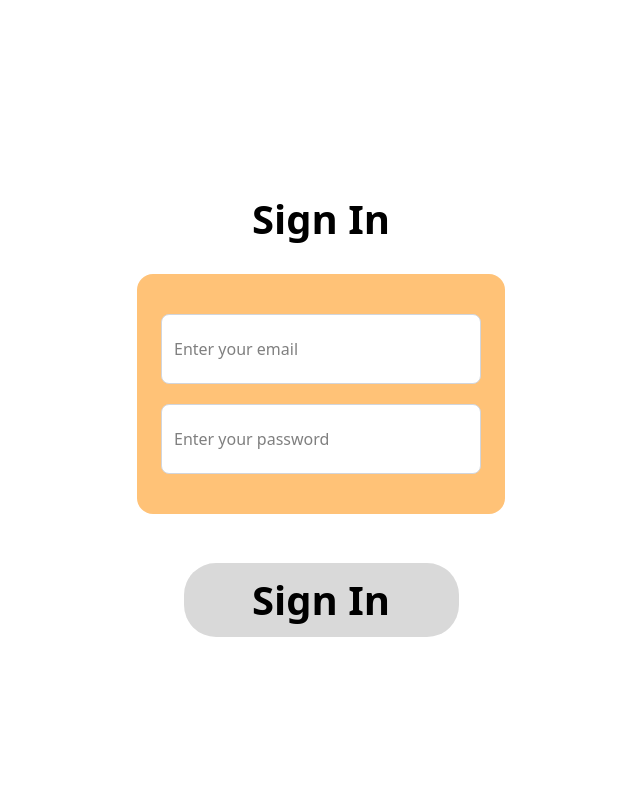
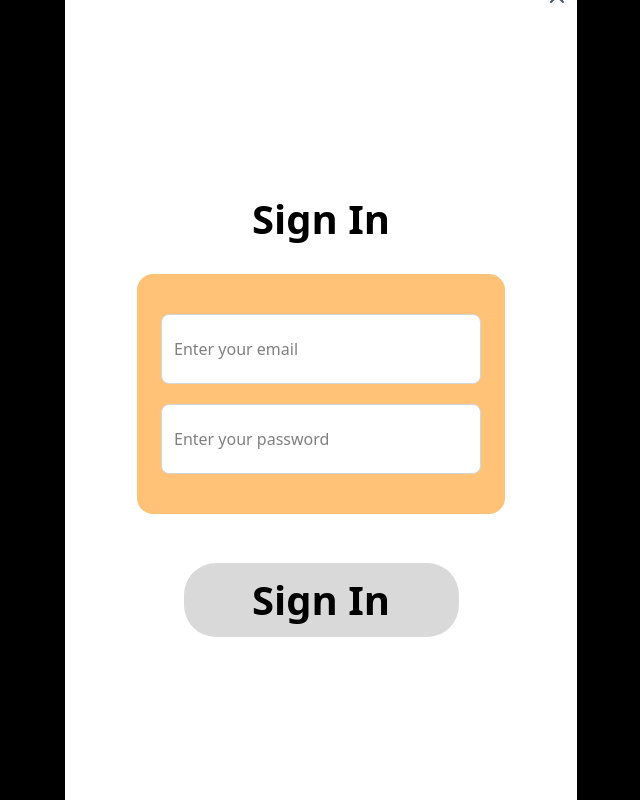
Before and after one commit to Code-the-Dream-School/ii-practicum-team-10-front, a React (Vite) app: page /login in a window 1280 px wide. Shown: the whole page, without its empty margins (319-959 px from the left). Built offline with nearby package versions, Linux system fonts and the light colour scheme; no server answers.

Commit message:
added Modal component, turned LogIn component into modal

```diff
--- a/src/components/home/home_navbar/authentication/LogIn.tsx
+++ b/src/components/home/home_navbar/authentication/LogIn.tsx
@@ -1,13 +1,14 @@
 import { useState, FormEvent } from "react";
 import { useNavigate } from "react-router-dom";
 import {AuthenticationButtons} from "./AuthenticationButtons"
-
+import {Modal} from "./Modal";
 
 export const LogIn = () => {
   const [email, setEmail] = useState<string>("");
   const [password, setPassword] = useState<string>("");
   const [error, setError] = useState<string>("");
   const [isSubmitting, setIsSubmitting] = useState<boolean>(false);
+  const [isModalOpen, setIsModalOpen] = useState<boolean>(true);
 
   const url = import.meta.env.VITE_API_LOGIN_URL;
 
@@ -44,8 +45,10 @@ export const LogIn = () => {
       setPassword("");
       setError("");
 
+
       // Redirect the user to the dashboard  after successful login
       navigate("/dashboard");
+      setIsModalOpen(false);
 
       } else {
         const errorData = await response.json();
@@ -67,6 +70,7 @@ export const LogIn = () => {
   };
 
   return (
+    <Modal isOpen={isModalOpen} onClose={() => setIsModalOpen(false)}>
     <div className="flex flex-col items-center justify-center min-h-screen bg-white  pb-[30px]">
       {/* Form Container */}
       <form
@@ -123,5 +127,6 @@ export const LogIn = () => {
         </div>
       )}
     </div>
+    </Modal>
   );
 };
--- /dev/null
+++ b/src/components/home/home_navbar/authentication/Modal.tsx
@@ -0,0 +1,44 @@
+import React from "react";
+
+interface ModalProps {
+  isOpen: boolean;
+  onClose: () => void;
+  children: React.ReactNode;
+}
+
+
+export const Modal: React.FC <ModalProps> = ({isOpen, onClose, children}) => {
+  if (!isOpen) return null;
+
+  return (
+    <div
+      className="fixed inset-0 bg-black bg-opacity-50 flex justify-center items-center z-50"
+      onClick = {onClose}>
+      <div
+        className="relative bg-white  shadow-lg p-6 rounded-lg w-full max-w-lg"
+        onClick = {(e) => e.stopPropagation()}>
+        <button
+            onClick={onClose}
+            className="absolute top-2 right-2 text-gray-600 hover:text-gray-900"
+            >
+          <svg
+            xmlns="http://www.w3.org/2000/svg"
+            fill="none"
+            viewBox="0 0 24 24"
+            stroke="currentColor"
+            className="w-6 h-6"
+          >
+          <path
+            strokeLinecap="round"
+            strokeLinejoin="round"
+            strokeWidth="2"
+            d="M6 18L18 6M6 6l12 12"
+          />
+          </svg>
+        </button>
+
+      {children}
+      </div>
+    </div>
+  )
+}
```
